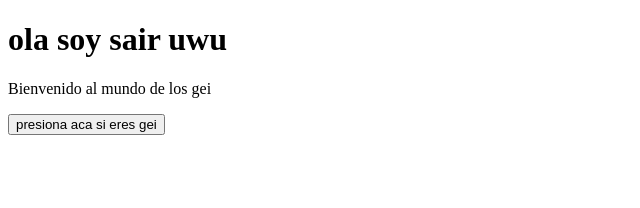
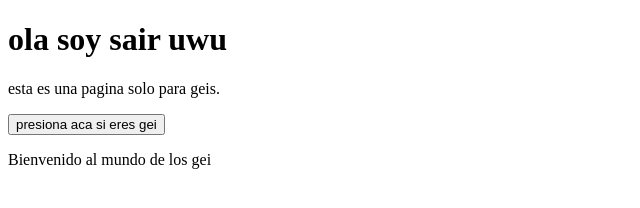
Before and after one commit to saiririririr03/Mi-pagina, a plain HTML site: page index.html in a window 1280 px wide. Both pictures are taken after a click on the button "presiona aca si eres gei". Shown: the whole page, without its empty margins (0-640 px from the left). Drawn offline with Linux system fonts and the light colour scheme.

Commit message:
Append new paragraph on button click

```diff
--- a/index.html
+++ b/index.html
@@ -14,7 +14,9 @@
 
     <script>
         function cambiarTexto() {
-            document.querySelector("p").textContent = "Bienvenido al mundo de los gei";
+            let nuevoTexto = document.createElement("p");
+            nuevoTexto.textContent = "Bienvenido al mundo de los gei";
+            document.body.appendChild(nuevoTexto);
         }
     </script>
 
```
